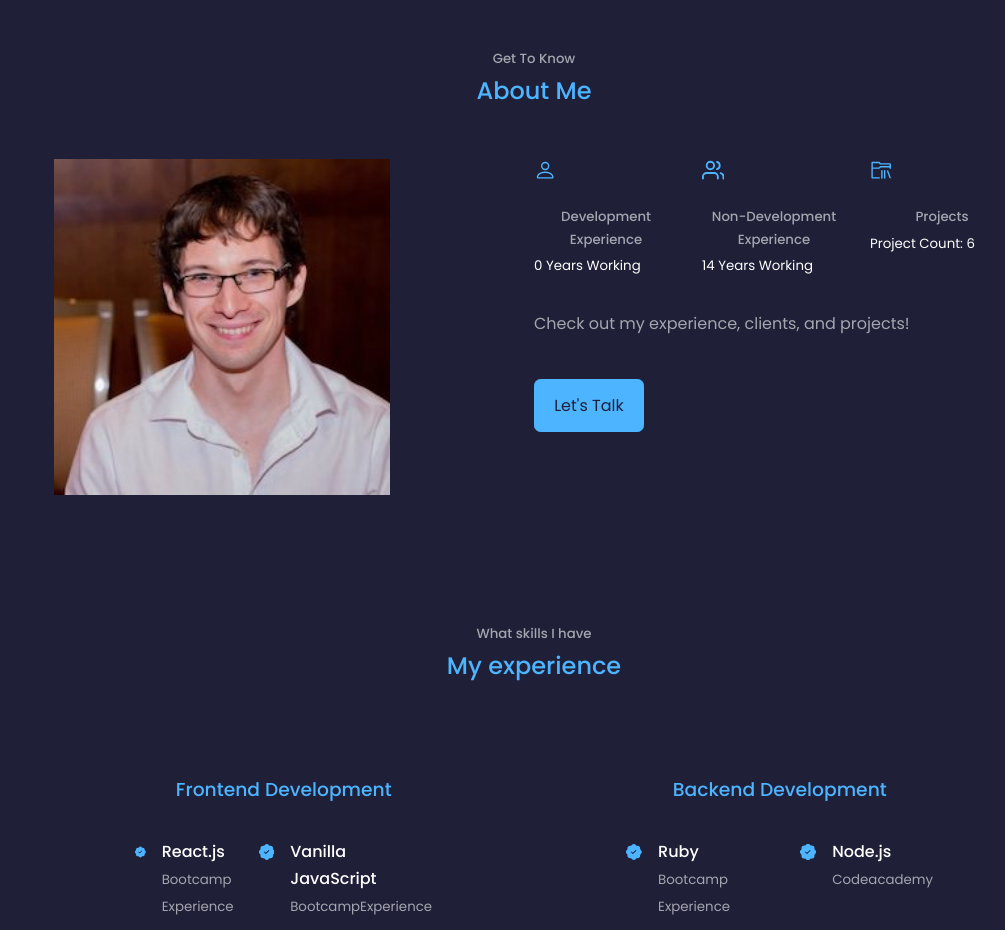
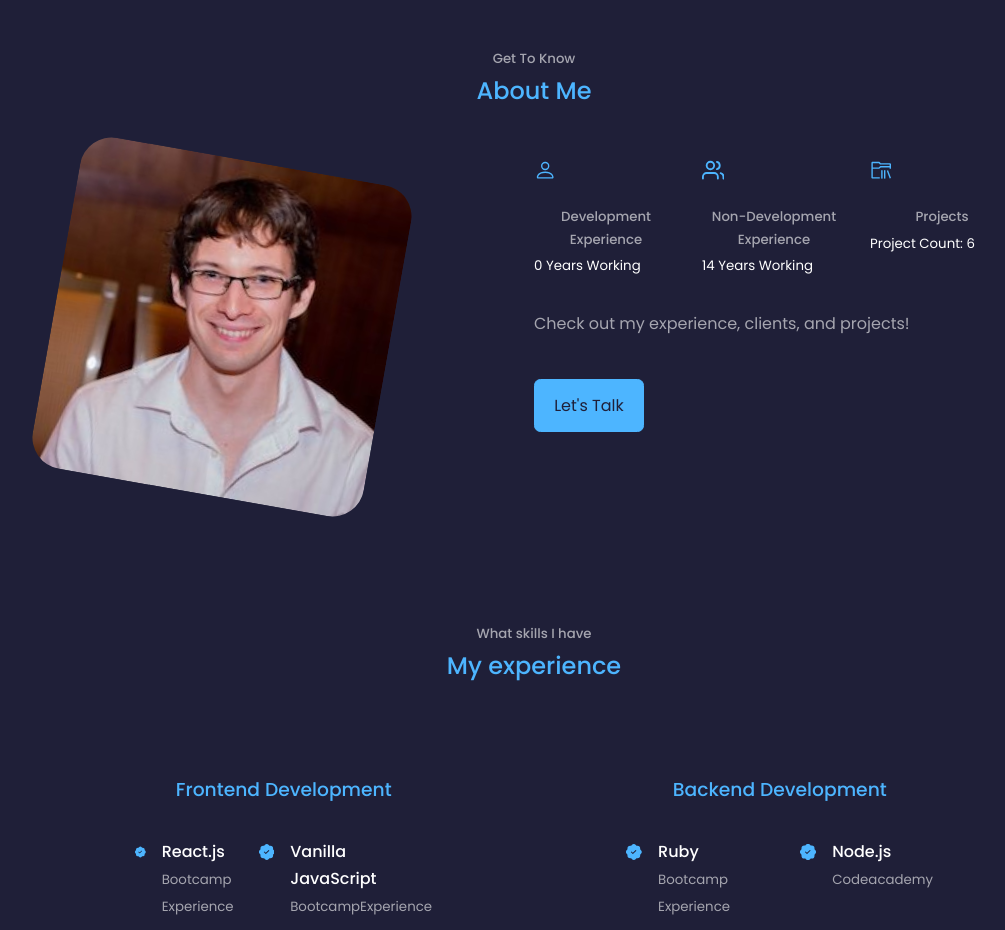
Before and after one commit to ericeinerson/react-portfolio, a React (Create React App) app: page / in a window 1280 px wide. Shown: the part 880-1810 px from the top of the page, without its empty margins (106-1111 px from the left). Built offline with nearby package versions, Linux system fonts and the light colour scheme.

Commit message:
tweaked about page

```diff
--- a/src/components/About/About.js
+++ b/src/components/About/About.js
@@ -14,7 +14,7 @@ function About() {
       <h2>About Me</h2>
 
       <div className="container about__container">
-        <div className="about__me">
+        <div className="about__me-image">
           <img src={ME} alt="About Image"/>
         </div>
 
```
